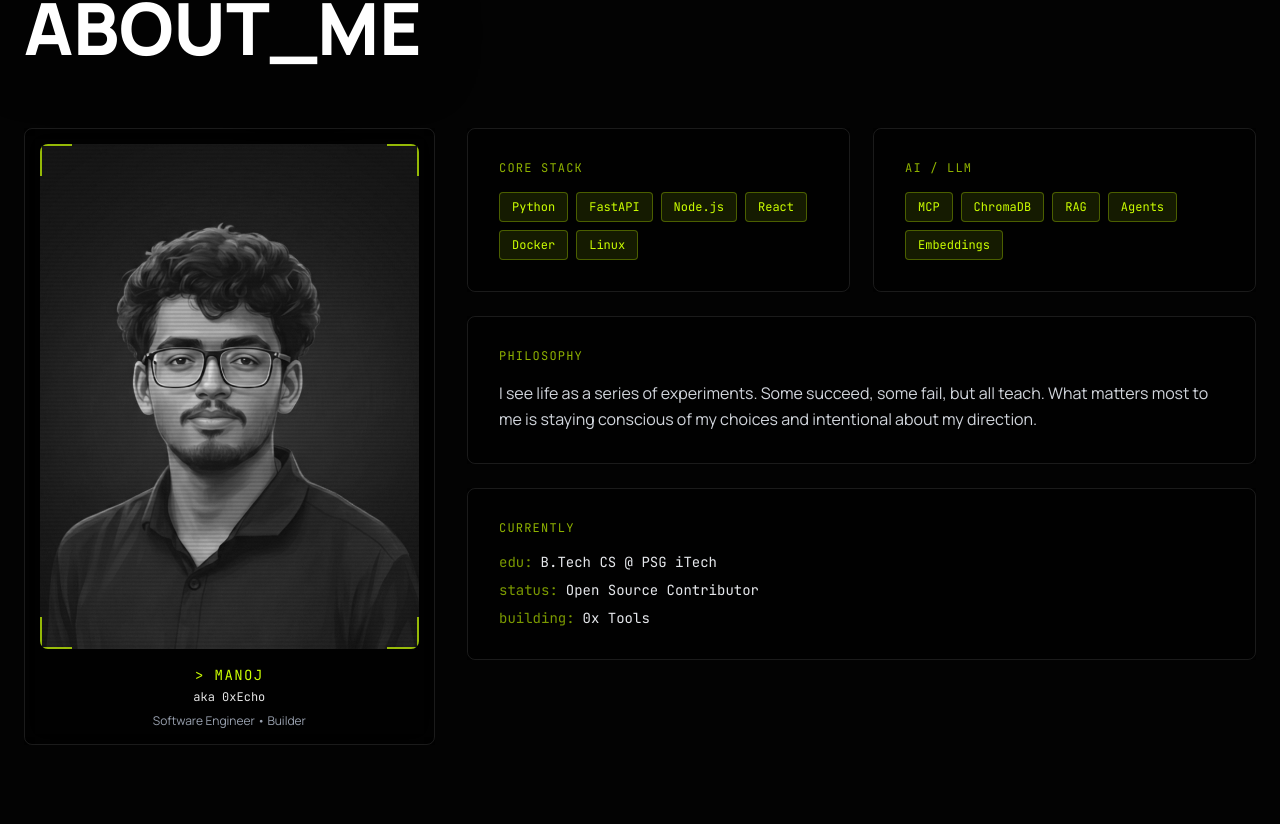
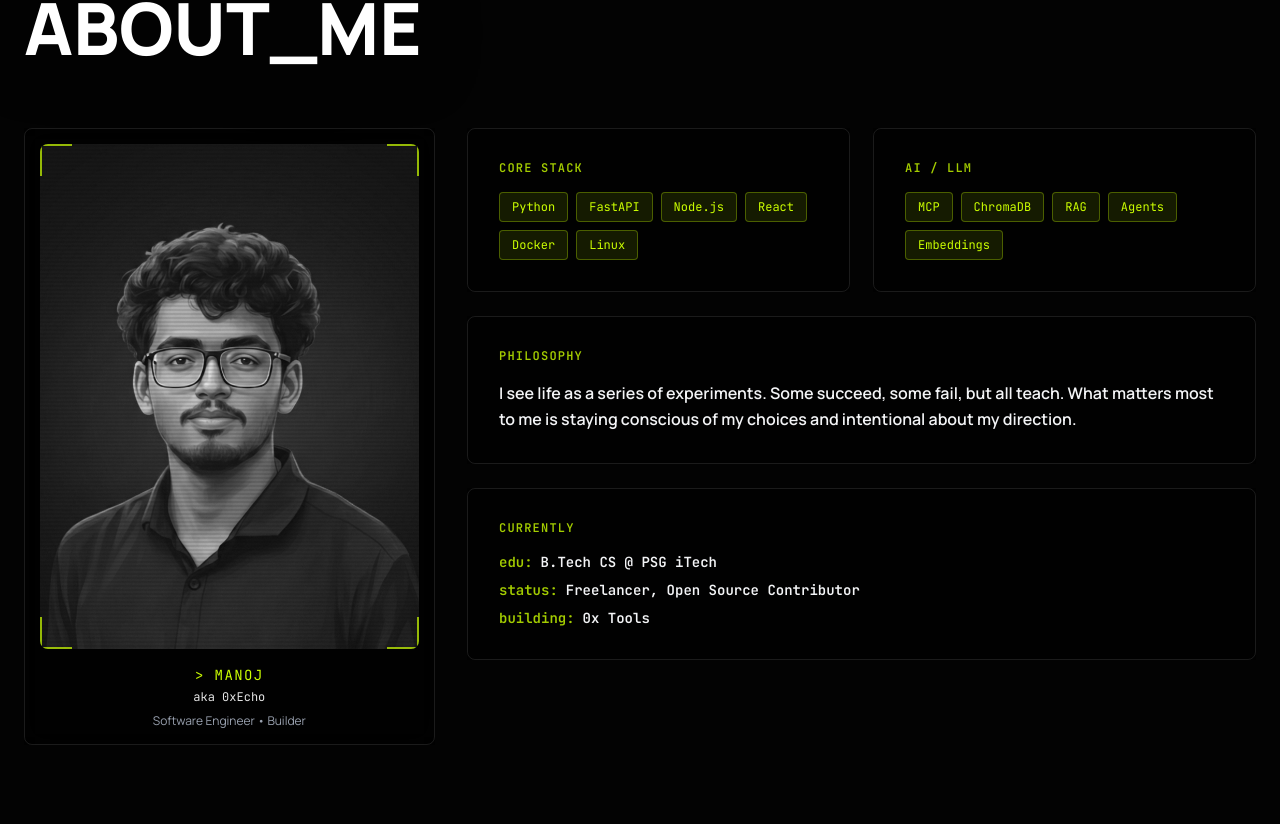
Before and after one commit to MANOJ-80/0xPortfolio, a Next.js app: page / in a window 1280 px wide. Shown: the part 976-1800 px from the top of the page. Built offline with nearby package versions, Linux system fonts and the light colour scheme.

Commit message:
Fix contact mailto flow and improve about readability

```diff
--- a/components/sections/About.tsx
+++ b/components/sections/About.tsx
@@ -26,7 +26,7 @@ const cards = [
     title: "CURRENTLY",
     content: [
       { label: "edu", value: "B.Tech CS @ PSG iTech" },
-      { label: "status", value: "Open Source Contributor" },
+      { label: "status", value: "Freelancer, Open Source Contributor" },
       { label: "building", value: "0x Tools" },
     ],
     mdCols: "md:col-span-2",
@@ -67,6 +67,7 @@ export const About = () => {
                 src="/Images/profile.png"
                 alt="Manojkumar S - Software Engineer"
                 fill
+                sizes="(min-width: 1024px) 33vw, 100vw"
                 className="object-cover grayscale hover:grayscale-0 transition-all duration-700 scale-105 group-hover:scale-100"
                 priority
               />
@@ -103,23 +104,25 @@ export const About = () => {
               className={card.mdCols}
             >
               <GlowCard className="p-8 bg-black/50 backdrop-blur-md h-auto md:h-full">
-                <h3 className="font-mono text-xs text-accent-lime/70 tracking-widest mb-4 uppercase">
+                <h3 className="font-mono text-xs font-semibold text-accent-lime/80 tracking-widest mb-4 uppercase">
                   {card.title}
                 </h3>
 
                 {Array.isArray(card.content) && "isStatus" in card ? (
                   // Terminal-style status display
-                  <div className="space-y-2 font-mono text-sm">
+                  <div className="space-y-2 font-mono text-sm font-medium">
                     {(card.content as { label: string; value: string }[]).map(
                       (item) => (
                         <div
                           key={item.label}
                           className="flex items-start gap-2"
                         >
-                          <span className="text-accent-lime/60 shrink-0">
+                          <span className="text-accent-lime/80 font-semibold shrink-0">
                             {item.label}:
                           </span>
-                          <span className="text-gray-200">{item.value}</span>
+                          <span className="text-gray-100 font-semibold">
+                            {item.value}
+                          </span>
                         </div>
                       ),
                     )}
@@ -136,7 +139,7 @@ export const About = () => {
                     ))}
                   </div>
                 ) : (
-                  <p className="font-sans text-gray-300 text-sm md:text-base leading-relaxed">
+                  <p className="font-sans font-semibold text-gray-100 text-sm md:text-base leading-relaxed">
                     {card.content}
                   </p>
                 )}
--- a/components/sections/Contact.tsx
+++ b/components/sections/Contact.tsx
@@ -1,5 +1,6 @@
 "use client";
 
+import { FormEvent, useState } from "react";
 import { motion } from "framer-motion";
 import { MagneticButton } from "@/components/ui/MagneticButton";
 
@@ -25,6 +26,20 @@ const socials = [
 ];
 
 export const Contact = () => {
+  const [email, setEmail] = useState("");
+  const [message, setMessage] = useState("");
+
+  const handleSubmit = (event: FormEvent<HTMLFormElement>) => {
+    event.preventDefault();
+
+    const recipient = "manojofficial.018@gmail.com";
+    const subject = "Portfolio Contact";
+    const body = `From: ${email || "Not provided"}\n\n${message || "Hello Manoj,"}`;
+    const mailtoUrl = `mailto:${recipient}?subject=${encodeURIComponent(subject)}&body=${encodeURIComponent(body)}`;
+
+    window.location.href = mailtoUrl;
+  };
+
   return (
     <section
       id="contact"
@@ -44,7 +59,7 @@ export const Contact = () => {
           className="font-display text-4xl md:text-7xl font-bold uppercase text-white mb-4 leading-[0.95] drop-shadow-[0_4px_30px_rgba(0,0,0,0.9)]"
           style={{ fontFamily: "var(--font-family-brettaline)" }}
         >
-          Let's Build <br />
+          Let&apos;s Build <br />
           <span className="text-accent-lime">Together.</span>
         </h2>
         <p
@@ -64,7 +79,8 @@ export const Contact = () => {
               target="_blank"
               rel="noopener noreferrer"
               whileHover={{ scale: 1.02, borderColor: "#CCFF00" }}
-              className="group p-6 border border-white/20 bg-black/30 rounded-lg hover:bg-black/50 transition-all flex items-center justify-between"
+              style={{ borderColor: "rgba(255, 255, 255, 0.2)" }}
+              className="group p-6 border bg-black/30 rounded-lg hover:bg-black/50 transition-all flex items-center justify-between"
             >
               <div>
                 <span className="font-mono text-[10px] text-accent-lime/70 uppercase tracking-widest block mb-1">
@@ -84,18 +100,22 @@ export const Contact = () => {
         {/* Quick Contact Form */}
         <div className="border-t border-white/10 pt-8">
           <h3 className="font-mono text-xs text-accent-lime/70 uppercase tracking-widest mb-6">
-            // DROP_MESSAGE
+            [DROP_MESSAGE]
           </h3>
-          <form className="flex flex-col md:flex-row gap-4">
+          <form className="flex flex-col md:flex-row gap-4" onSubmit={handleSubmit}>
             <input
               type="email"
               className="flex-1 py-4 px-4 text-sm font-mono text-white bg-black/50 backdrop-blur-md border border-white/20 rounded-lg focus:outline-none focus:border-accent-lime transition-all placeholder:text-white/30"
               placeholder="YOUR_EMAIL"
+              value={email}
+              onChange={(event) => setEmail(event.target.value)}
             />
             <input
               type="text"
               className="flex-1 py-4 px-4 text-sm font-mono text-white bg-black/50 backdrop-blur-md border border-white/20 rounded-lg focus:outline-none focus:border-accent-lime transition-all placeholder:text-white/30"
               placeholder="QUICK_MESSAGE"
+              value={message}
+              onChange={(event) => setMessage(event.target.value)}
             />
             <MagneticButton>
               <button
```
